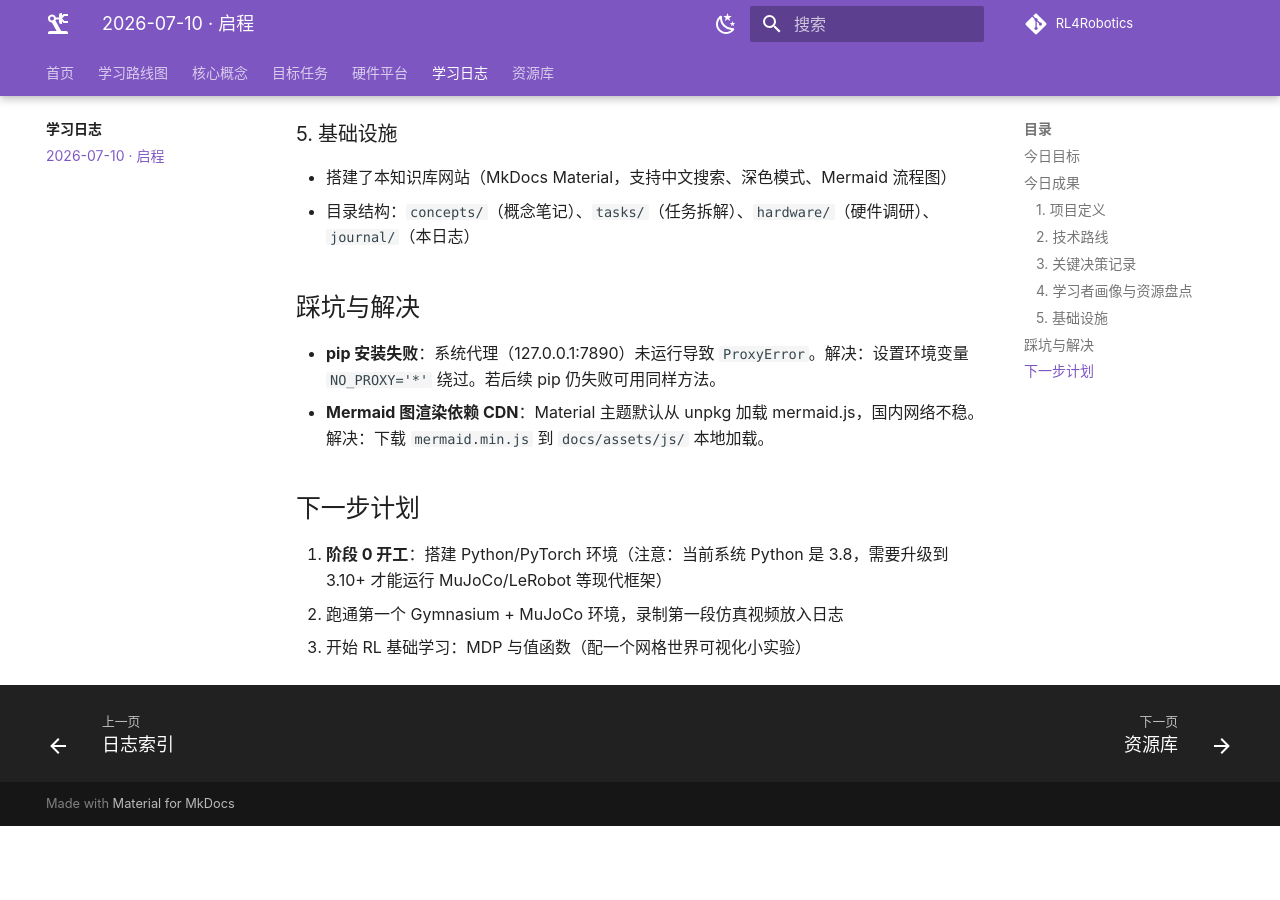
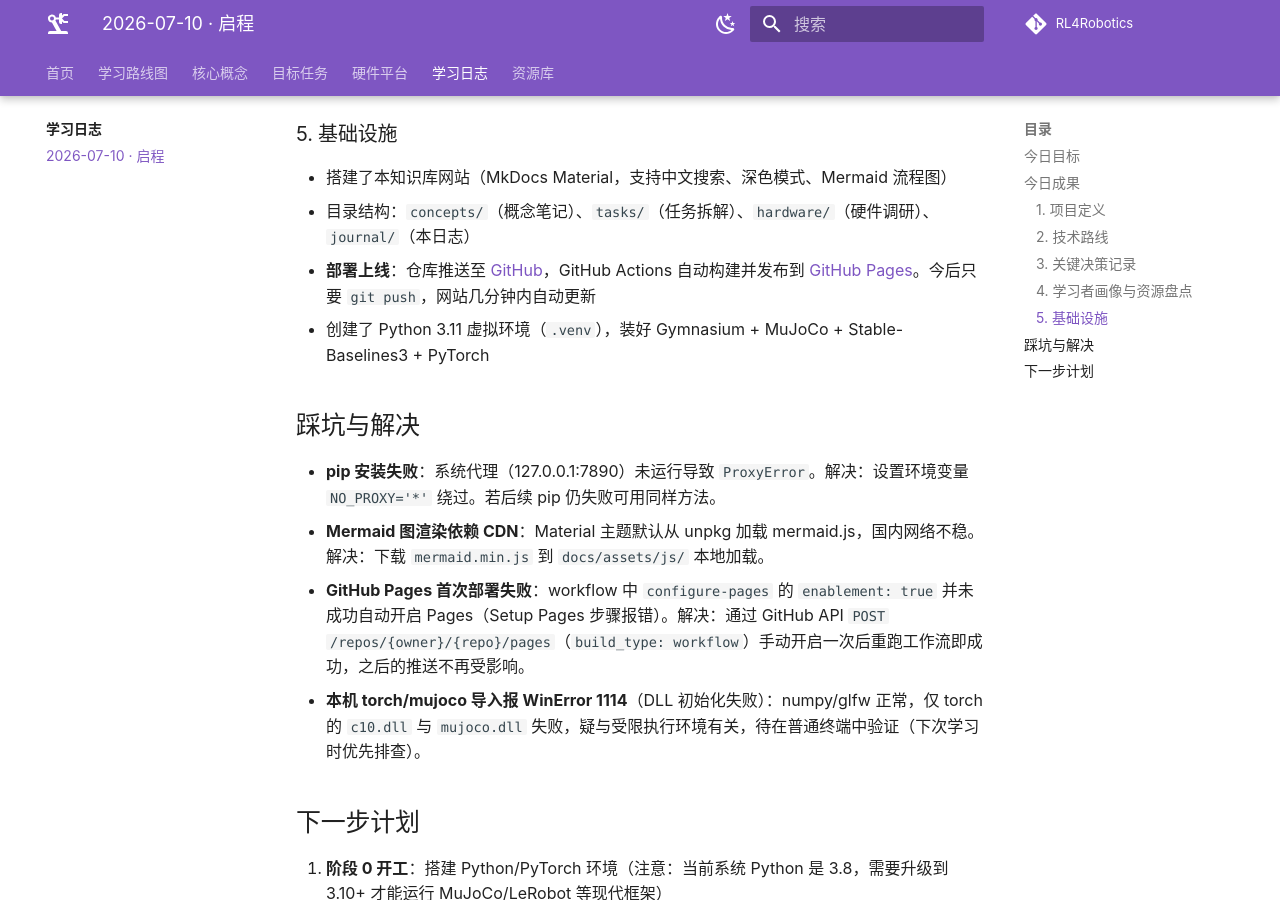
Before and after one commit to anoymous-code/RL4Robotics, an MkDocs documentation site: the page built from docs/journal/2026-07-10.md, in a window 1280 px wide and 900 px high, scrolled down 1656 px. Built offline with MkDocs 1.6.1 and Material for MkDocs 9.7.7, drawn with Linux system fonts in a browser that asks for light colours; a script that is not in the unit is left out; comment, search, counter and statistics services are not loaded; before the commit the page ends 2482 px from its top, so only the background shows below that.

Commit message:
Record GitHub Pages deployment and environment setup notes
Co-authored-by: Cursor <cursoragent@cursor.com>

```diff
--- a/docs/journal/2026-07-10.md
+++ b/docs/journal/2026-07-10.md
@@ -44,11 +44,15 @@
 
 - 搭建了本知识库网站（MkDocs Material，支持中文搜索、深色模式、Mermaid 流程图）
 - 目录结构：`concepts/`（概念笔记）、`tasks/`（任务拆解）、`hardware/`（硬件调研）、`journal/`（本日志）
+- **部署上线**：仓库推送至 [GitHub](https://github.com/anoymous-code/RL4Robotics)，GitHub Actions 自动构建并发布到 [GitHub Pages](https://anoymous-code.github.io/RL4Robotics/)。今后只要 `git push`，网站几分钟内自动更新
+- 创建了 Python 3.11 虚拟环境（`.venv`），装好 Gymnasium + MuJoCo + Stable-Baselines3 + PyTorch
 
 ## 踩坑与解决
 
 - **pip 安装失败**：系统代理（127.0.0.1:7890）未运行导致 `ProxyError`。解决：设置环境变量 `NO_PROXY='*'` 绕过。若后续 pip 仍失败可用同样方法。
 - **Mermaid 图渲染依赖 CDN**：Material 主题默认从 unpkg 加载 mermaid.js，国内网络不稳。解决：下载 `mermaid.min.js` 到 `docs/assets/js/` 本地加载。
+- **GitHub Pages 首次部署失败**：workflow 中 `configure-pages` 的 `enablement: true` 并未成功自动开启 Pages（Setup Pages 步骤报错）。解决：通过 GitHub API `POST /repos/{owner}/{repo}/pages`（`build_type: workflow`）手动开启一次后重跑工作流即成功，之后的推送不再受影响。
+- **本机 torch/mujoco 导入报 WinError 1114**（DLL 初始化失败）：numpy/glfw 正常，仅 torch 的 `c10.dll` 与 `mujoco.dll` 失败，疑与受限执行环境有关，待在普通终端中验证（下次学习时优先排查）。
 
 ## 下一步计划
 
```
Also changed, not shown: README.md (+2 -0 lines).
